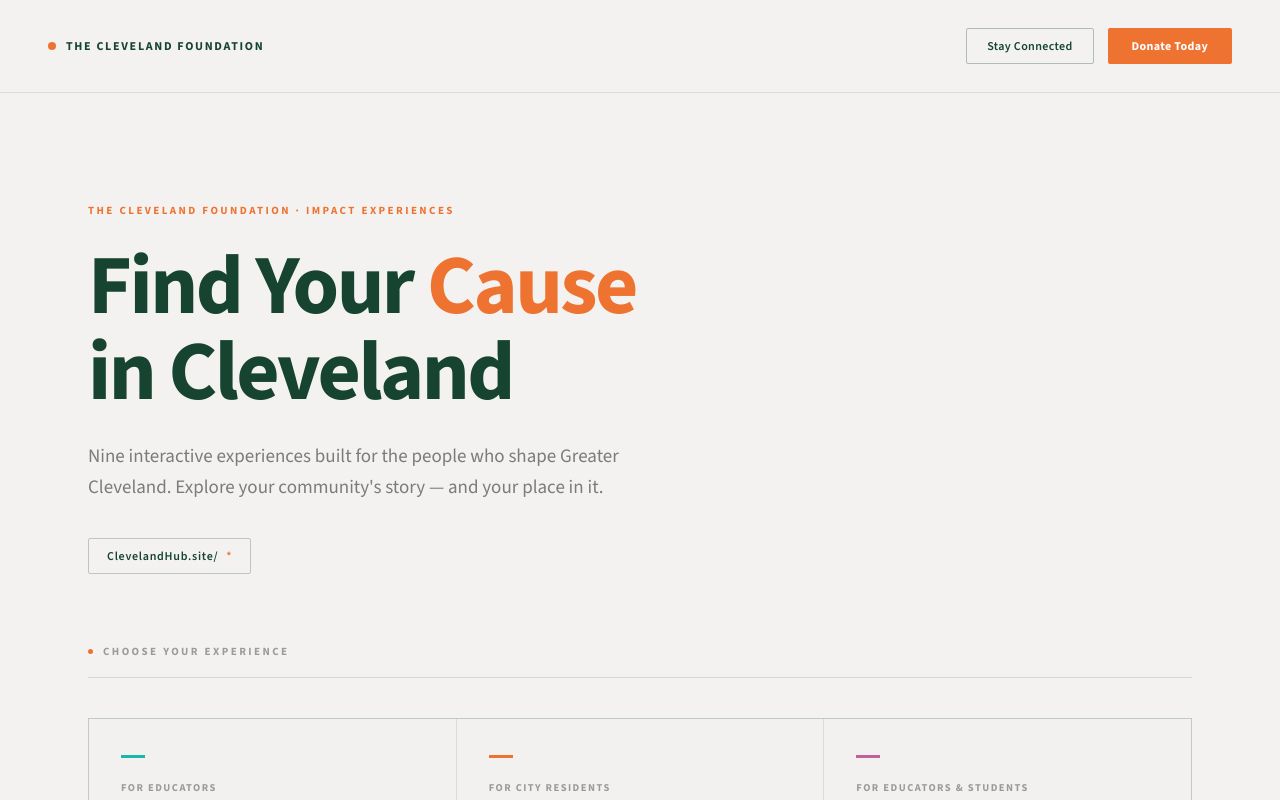
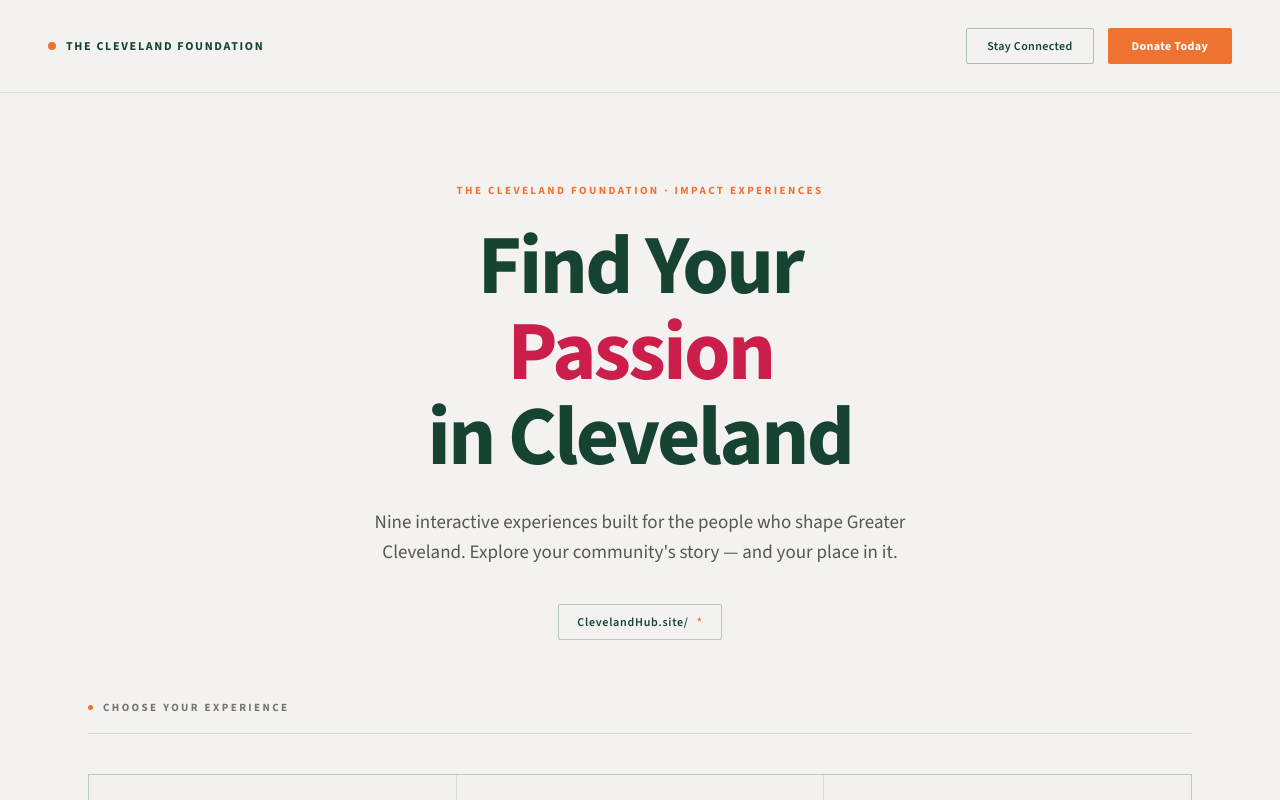
Before and after one commit to mobrien216/TheHubMVP, a plain HTML site: page index.html in a window 1280 px wide. Shown: the top 800 px of the page. Drawn offline with nearby package versions, Linux system fonts and the light colour scheme.

Commit message:
Add files via upload

```diff
--- a/index.html
+++ b/index.html
@@ -29,17 +29,21 @@
 .btn-donate:hover{background:var(--green)}
 
 /* ── HERO ── */
-.hero{padding:110px 48px 70px;text-align:left;max-width:1200px;margin:0 auto;position:relative}
+.hero{padding:90px 48px 60px;text-align:center;max-width:820px;margin:0 auto;position:relative}
 .hero-eyebrow{font-size:11px;font-weight:700;letter-spacing:.22em;text-transform:uppercase;color:var(--orange);margin-bottom:24px}
-.hero-title{font-size:clamp(40px,7vw,84px);font-weight:700;line-height:1.02;margin-bottom:28px;letter-spacing:-.03em;color:var(--green);max-width:900px}
-.hero-title span{color:var(--orange)}
-.hero-subtitle{font-size:19px;color:rgba(26,26,26,.55);line-height:1.6;max-width:560px;margin-bottom:36px;font-weight:300}
+.hero-title{font-size:clamp(40px,7vw,84px);font-weight:700;line-height:1.02;margin:0 auto 28px;letter-spacing:-.03em;color:var(--green);max-width:820px}
+.hero-title .rotating-word{color:#CC1E4B;display:inline-block;position:relative}
+.word-swap{display:inline-block;position:relative;min-width:1ch;height:1.02em;line-height:1.02;overflow:hidden;vertical-align:top}
+.word-swap .w{position:absolute;left:0;top:0;width:100%;white-space:nowrap;opacity:0;transform:translateY(105%);transition:transform 1s cubic-bezier(.16,1,.3,1),opacity .35s linear .15s;will-change:transform,opacity}
+.word-swap .w.in{opacity:1;transform:translateY(0)}
+.word-swap .w.out{opacity:0;transform:translateY(-105%);transition:transform .8s cubic-bezier(.7,0,.84,0),opacity .3s linear}
+.hero-subtitle{font-size:19px;color:rgba(26,26,26,.72);line-height:1.6;max-width:560px;margin:0 auto 36px;font-weight:300}
 .hero-domain{display:inline-flex;align-items:center;gap:8px;background:transparent;border:1px solid rgba(22,68,48,.25);border-radius:2px;padding:9px 18px;font-size:12px;font-weight:600;color:var(--green);letter-spacing:.06em}
 .hero-domain span{color:var(--orange)}
 
 /* ── GRID SECTION ── */
 .grid-section{padding:0 48px 120px;max-width:1200px;margin:0 auto}
-.grid-label{font-size:11px;font-weight:700;letter-spacing:.22em;text-transform:uppercase;color:rgba(26,26,26,.4);margin-bottom:40px;padding-bottom:18px;border-bottom:1px solid rgba(22,68,48,.15);display:flex;align-items:center;gap:10px}
+.grid-label{font-size:11px;font-weight:700;letter-spacing:.22em;text-transform:uppercase;color:rgba(26,26,26,.58);margin-bottom:40px;padding-bottom:18px;border-bottom:1px solid rgba(22,68,48,.15);display:flex;align-items:center;gap:10px}
 .grid-label::before{content:'';width:5px;height:5px;border-radius:50%;background:var(--orange)}
 
 .cards-grid{display:grid;grid-template-columns:repeat(auto-fill,minmax(320px,1fr));gap:1px;background:rgba(22,68,48,.12);border:1px solid rgba(22,68,48,.12)}
@@ -50,19 +54,19 @@
 .card-top{padding:36px 32px 0}
 .card-accent-bar{width:24px;height:3px;border-radius:0;margin-bottom:22px;transition:width .3s ease}
 .card:hover .card-accent-bar{width:40px}
-.card-audience{font-size:10.5px;font-weight:700;letter-spacing:.14em;text-transform:uppercase;color:rgba(26,26,26,.4);margin-bottom:12px}
+.card-audience{font-size:10.5px;font-weight:700;letter-spacing:.14em;text-transform:uppercase;color:rgba(26,26,26,.58);margin-bottom:12px}
 .card-title{font-size:22px;font-weight:700;line-height:1.25;margin-bottom:12px;color:var(--green);letter-spacing:-.01em}
-.card-desc{font-size:13.5px;color:rgba(26,26,26,.55);line-height:1.6;margin-bottom:28px;font-weight:300}
+.card-desc{font-size:13.5px;color:rgba(26,26,26,.72);line-height:1.6;margin-bottom:28px;font-weight:300}
 .card-bottom{padding:18px 32px 28px;margin-top:auto;border-top:1px solid rgba(22,68,48,.1);display:flex;align-items:center;justify-content:space-between;gap:12px}
 .card-type-chip{display:inline-flex;align-items:center;gap:6px;font-size:10.5px;font-weight:700;padding:0;border-radius:0;background:transparent;color:var(--green);letter-spacing:.06em;text-transform:uppercase}
-.card-url{font-size:10.5px;color:rgba(26,26,26,.3);font-family:monospace;letter-spacing:.02em;white-space:nowrap;overflow:hidden;text-overflow:ellipsis;max-width:180px}
+.card-url{font-size:10.5px;color:rgba(26,26,26,.48);font-family:monospace;letter-spacing:.02em;white-space:nowrap;overflow:hidden;text-overflow:ellipsis;max-width:180px}
 .card:hover .card-url{color:var(--orange)}
 
 /* ── FOOTER ── */
 .site-footer{border-top:1px solid rgba(22,68,48,.12);padding:36px 48px;display:flex;align-items:center;justify-content:space-between;flex-wrap:wrap;gap:16px;max-width:1200px;margin:0 auto}
-.footer-copy{font-size:12px;color:rgba(26,26,26,.4)}
+.footer-copy{font-size:12px;color:rgba(26,26,26,.58)}
 .footer-links{display:flex;gap:28px}
-.footer-link{color:rgba(26,26,26,.4);text-decoration:none;font-size:12px;letter-spacing:.02em;transition:color .2s}
+.footer-link{color:rgba(26,26,26,.58);text-decoration:none;font-size:12px;letter-spacing:.02em;transition:color .2s}
 .footer-link:hover{color:var(--orange)}
 
 /* ── EMAIL MODAL ── */
@@ -70,18 +74,18 @@
 .modal-overlay.open{opacity:1;pointer-events:auto}
 .modal{background:var(--white);border:1px solid rgba(22,68,48,.15);border-radius:2px;padding:44px;max-width:420px;width:100%;position:relative;transform:scale(.97);transition:transform .25s}
 .modal-overlay.open .modal{transform:scale(1)}
-.modal-close{position:absolute;top:18px;right:22px;background:none;border:none;color:rgba(26,26,26,.4);font-size:24px;cursor:pointer;line-height:1}
+.modal-close{position:absolute;top:18px;right:22px;background:none;border:none;color:rgba(26,26,26,.58);font-size:24px;cursor:pointer;line-height:1}
 .modal-close:hover{color:var(--ink)}
 .modal h3{font-size:24px;font-weight:700;margin-bottom:10px;color:var(--green)}
-.modal p{font-size:14px;color:rgba(26,26,26,.55);margin-bottom:26px;line-height:1.6;font-weight:300}
+.modal p{font-size:14px;color:rgba(26,26,26,.72);margin-bottom:26px;line-height:1.6;font-weight:300}
 .modal input{width:100%;padding:14px 16px;border-radius:2px;border:1px solid rgba(22,68,48,.2);background:var(--gray);color:var(--ink);font-family:var(--font);font-size:15px;margin-bottom:12px;outline:none;transition:border-color .2s}
 .modal input:focus{border-color:var(--orange)}
-.modal input::placeholder{color:rgba(26,26,26,.35)}
+.modal input::placeholder{color:rgba(26,26,26,.5)}
 .modal .submit-btn{width:100%;padding:14px;border-radius:2px;background:var(--orange);border:none;color:#fff;font-family:var(--font);font-size:15px;font-weight:700;letter-spacing:.02em;cursor:pointer;transition:all .2s}
 .modal .submit-btn:hover{background:var(--green)}
 .success-msg{display:none;text-align:center;padding:20px 0}
 .success-msg h4{font-size:18px;font-weight:700;margin-bottom:8px;color:var(--green)}
-.success-msg p{font-size:14px;color:rgba(26,26,26,.55)}
+.success-msg p{font-size:14px;color:rgba(26,26,26,.72)}
 
 @media(max-width:640px){
   .site-header{padding:18px 24px}
@@ -109,7 +113,7 @@
 
 <section class="hero">
   <div class="hero-eyebrow">The Cleveland Foundation · Impact Experiences</div>
-  <h1 class="hero-title">Find Your <span>Cause</span><br>in Cleveland</h1>
+  <h1 class="hero-title">Find Your <span class="rotating-word"><span class="word-swap" id="rotatingWord"><span class="w in">Cause</span></span></span><br>in Cleveland</h1>
   <p class="hero-subtitle">Nine interactive experiences built for the people who shape Greater Cleveland. Explore your community's story — and your place in it.</p>
   <div class="hero-domain">ClevelandHub.site/<span>*</span></div>
 </section>
@@ -295,6 +299,62 @@
 </div>
 
 <script>
+// Rotating hero word
+(function(){
+  var words = ['Cause','Passion','Joy','Purpose','Adventure','Impact','Vision'];
+  var idx = 0;
+  var container = document.getElementById('rotatingWord');
+
+  // Measure widest word so layout doesn't jump, then lock container width
+  function measureWidths(){
+    var span = document.createElement('span');
+    span.style.position='absolute';
+    span.style.visibility='hidden';
+    span.style.whiteSpace='nowrap';
+    var cs = window.getComputedStyle(container);
+    span.style.fontSize = cs.fontSize;
+    span.style.fontWeight = cs.fontWeight;
+    span.style.fontFamily = cs.fontFamily;
+    span.style.letterSpacing = cs.letterSpacing;
+    document.body.appendChild(span);
+    var max = 0;
+    words.forEach(function(w){
+      span.textContent = w;
+      max = Math.max(max, span.offsetWidth);
+    });
+    document.body.removeChild(span);
+    if(max > 0) container.style.width = max + 'px';
+  }
+  measureWidths();
+  window.addEventListener('resize', measureWidths);
+
+  function nextWord(){
+    // Clean up any stray leftover words before adding a new one (defensive against timer drift)
+    var stragglers = container.querySelectorAll('.w.out');
+    stragglers.forEach(function(el){ if(el.parentNode) el.parentNode.removeChild(el); });
+
+    var current = container.querySelector('.w.in');
+    idx = (idx + 1) % words.length;
+    var next = document.createElement('span');
+    next.className = 'w';
+    next.textContent = words[idx];
+    container.appendChild(next);
+    requestAnimationFrame(function(){
+      requestAnimationFrame(function(){
+        next.classList.add('in');
+        if(current){
+          current.classList.remove('in');
+          current.classList.add('out');
+        }
+      });
+    });
+    setTimeout(function(){
+      if(current && current.parentNode) current.parentNode.removeChild(current);
+    }, 850);
+  }
+  setInterval(nextWord, 3400);
+})();
+
 // Allow keyboard navigation on card divs
 document.addEventListener('keydown', function(e){
   if(e.key === 'Enter' && e.target.classList.contains('card')){
```
